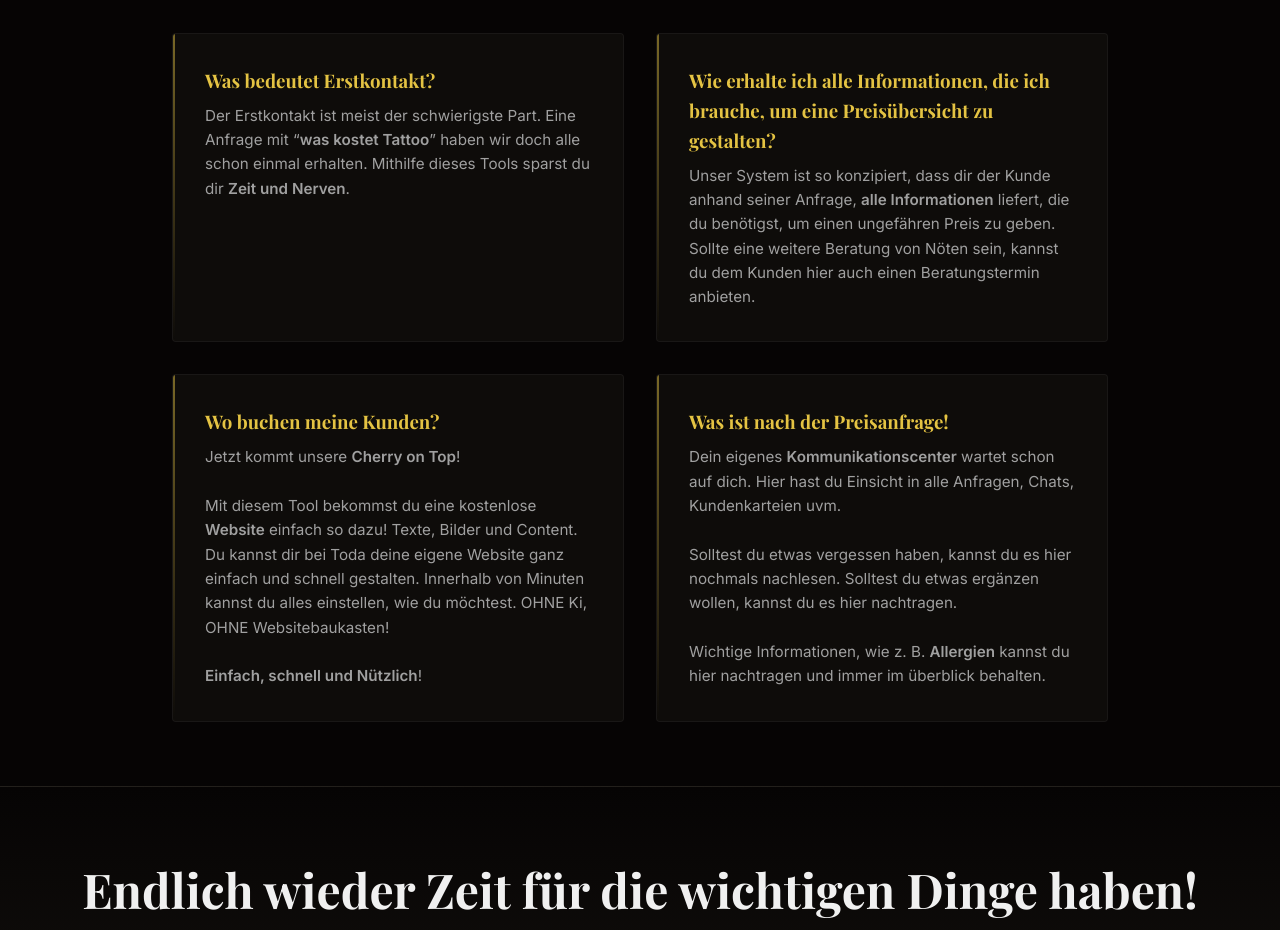
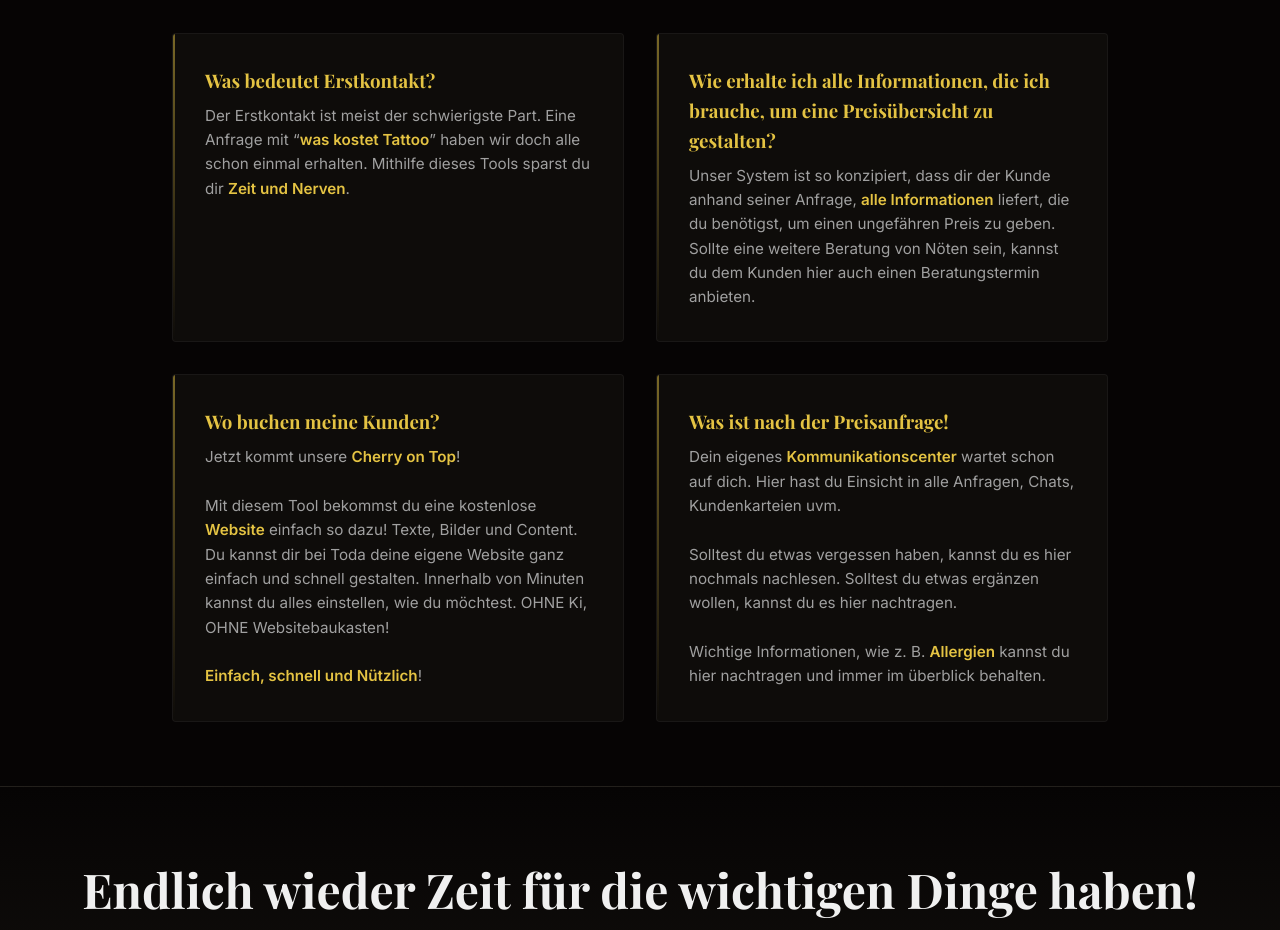
Before and after one commit to ManLi97/TODA-Landingpage, a website built with Vite: page index.html in a window 1280 px wide. Shown: the part 860-1790 px from the top of the page. Built offline with nearby package versions, Linux system fonts and the light colour scheme; a web font is replaced by a local one.

Commit message:
Highlight emphasized feature text
Make bold phrases inside feature cards use the gold accent color for better readability.

```diff
--- a/style.css
+++ b/style.css
@@ -154,6 +154,10 @@ body {
 
 .js .feature-card.is-visible:nth-child(even) {
     animation: toda-slide-in-right 420ms cubic-bezier(0.2, 0.8, 0.2, 1) both;
+}
+
+.feature-card p strong {
+    color: var(--color-gold-bright);
 }
 
 @keyframes toda-slide-in-left {
```
